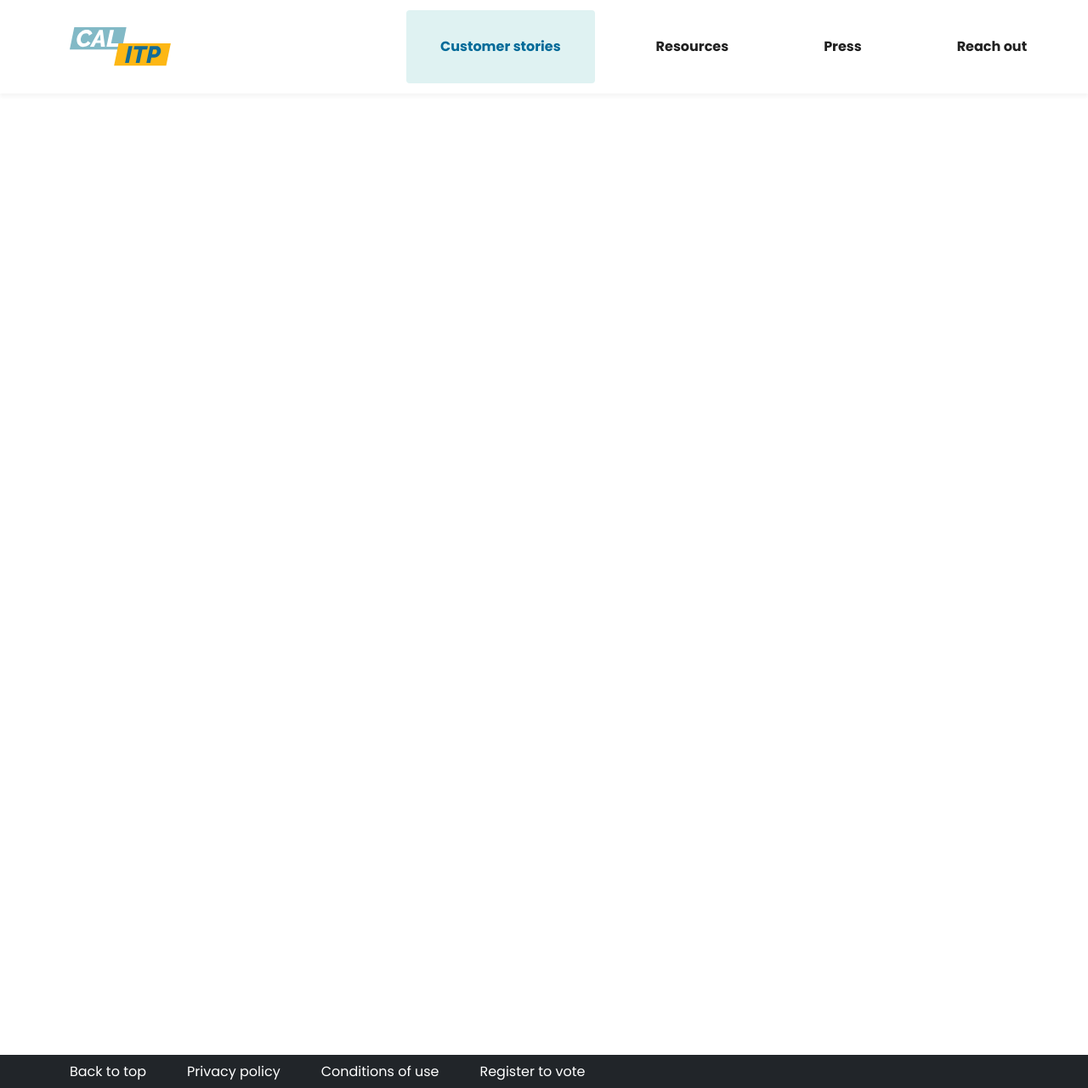
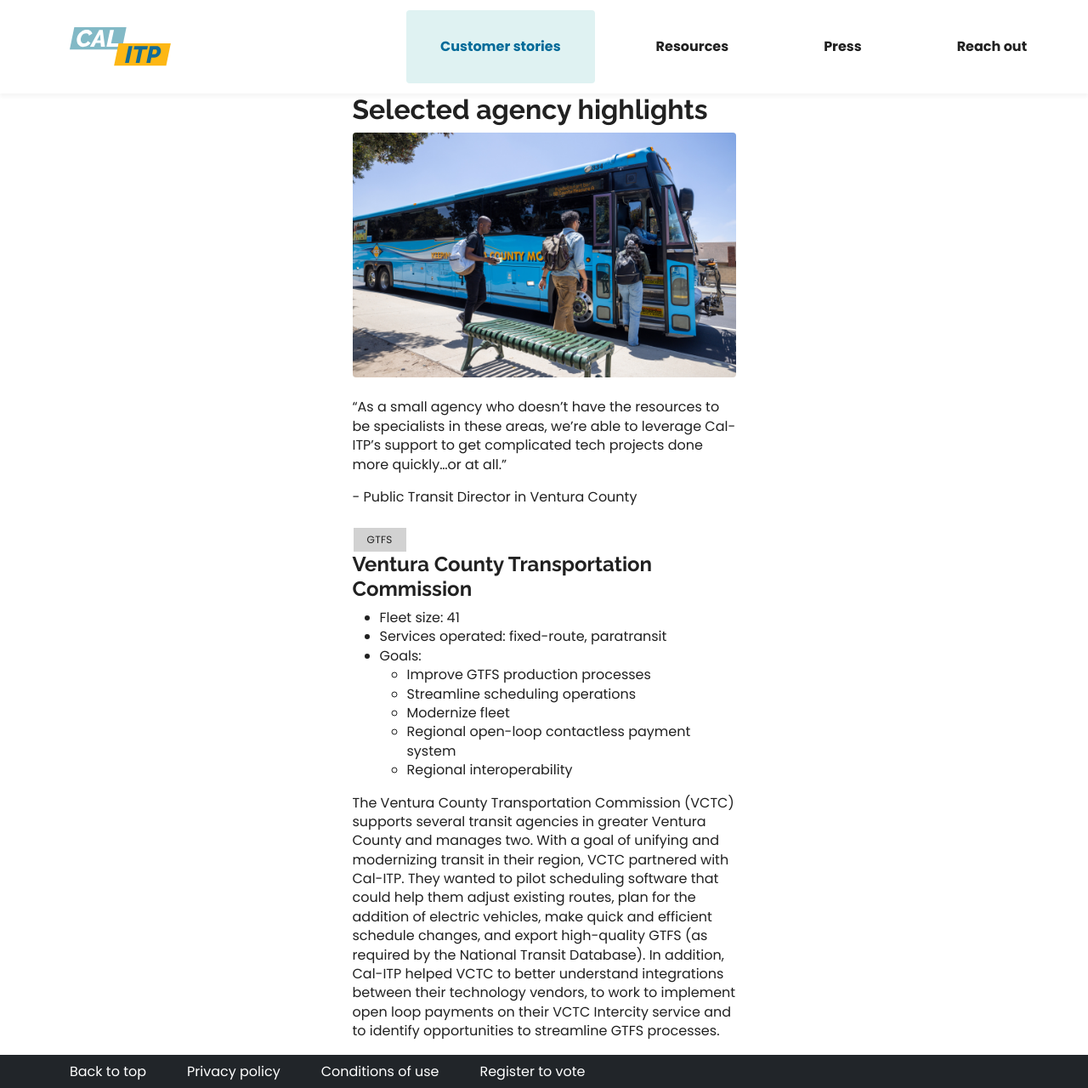
Before and after one commit to cal-itp/calitp.org, a Jekyll site: the page built from src/customer-stories.html, in a window 1280 px wide and 1280 px high. Shown: the whole window at 85% size. Built offline with Jekyll 4.4.1, drawn with Linux system fonts in a browser that asks for light colours.

Commit message:
feat(stories): first pass @ 1 agency

```diff
--- a/src/customer-stories.html
+++ b/src/customer-stories.html
@@ -3,3 +3,41 @@
 permalink: /customer-stories
 title: Customer stories
 ---
+
+<section class="row justify-content-center">
+  <div class="col-lg-5">
+    <h2>Selected agency highlights</h2>
+    <img alt="" class="rounded-1 w-100" src="/images/stories-photo-vctc.jpg" />
+    <figure class="quote my-md-4 my-3">
+      <blockquote>
+        “As a small agency who doesn’t have the resources to be specialists in these areas, we’re able to leverage Cal-ITP’s
+        support to get complicated tech projects done more quickly…or at all.”
+      </blockquote>
+      <figcaption>- Public Transit Director in Ventura County</figcaption>
+    </figure>
+    <span class="small-caps">GTFS</span>
+    <h3>Ventura County Transportation Commission</h3>
+    <ul>
+      <li>Fleet size: 41</li>
+      <li>Services operated: fixed-route, paratransit</li>
+      <li>
+        Goals:
+        <ul>
+          <li>Improve GTFS production processes</li>
+          <li>Streamline scheduling operations</li>
+          <li>Modernize fleet</li>
+          <li>Regional open-loop contactless payment system</li>
+          <li>Regional interoperability</li>
+        </ul>
+      </li>
+    </ul>
+    <p>
+      The Ventura County Transportation Commission (VCTC) supports several transit agencies in greater Ventura County and manages
+      two. With a goal of unifying and modernizing transit in their region, VCTC partnered with Cal-ITP. They wanted to pilot
+      scheduling software that could help them adjust existing routes, plan for the addition of electric vehicles, make quick and
+      efficient schedule changes, and export high-quality GTFS (as required by the National Transit Database). In addition,
+      Cal-ITP helped VCTC to better understand integrations between their technology vendors, to work to implement open loop
+      payments on their VCTC Intercity service and to identify opportunities to streamline GTFS processes.
+    </p>
+  </div>
+</section>
```
Also changed, not shown: src/images/stories-photo-vctc.jpg (added).
